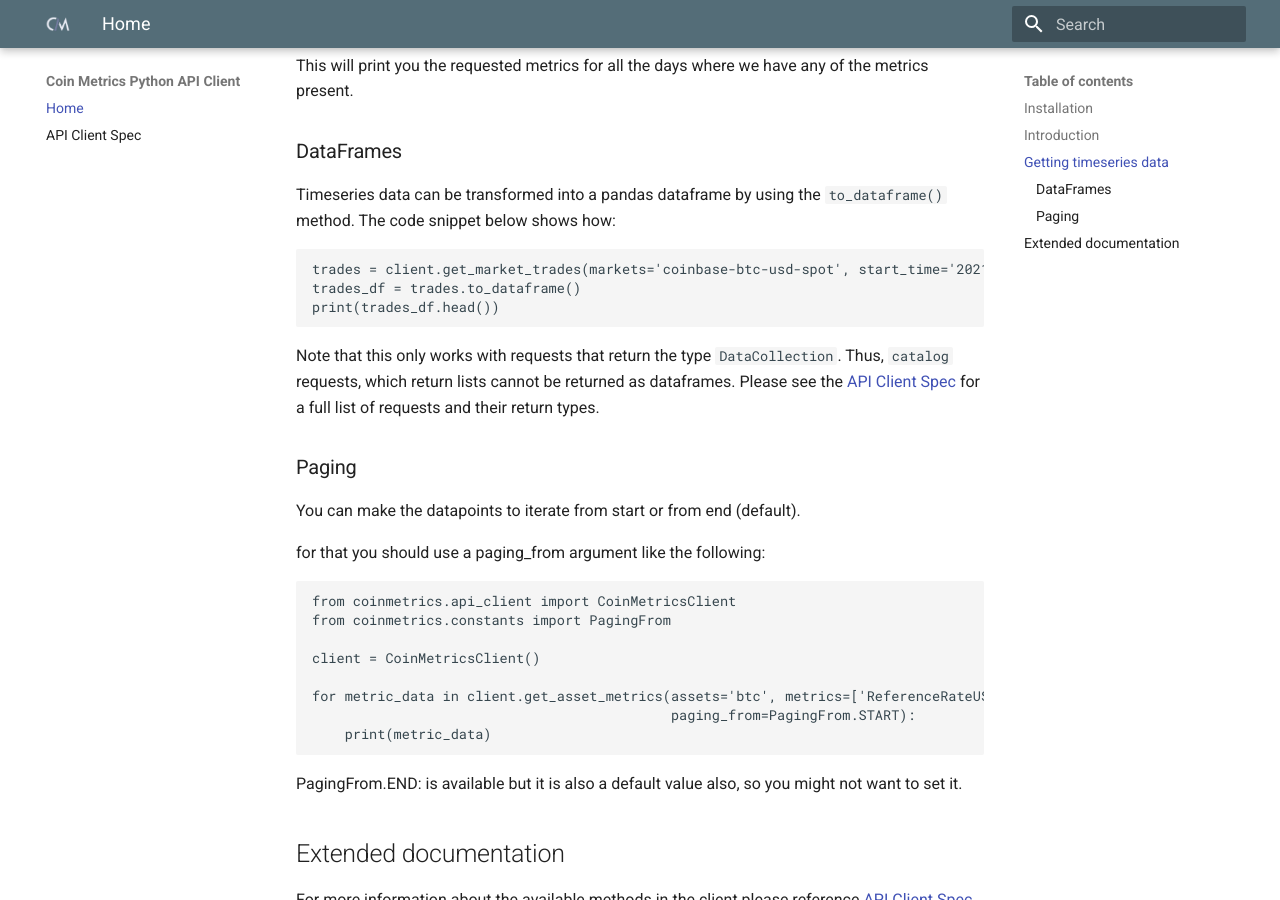
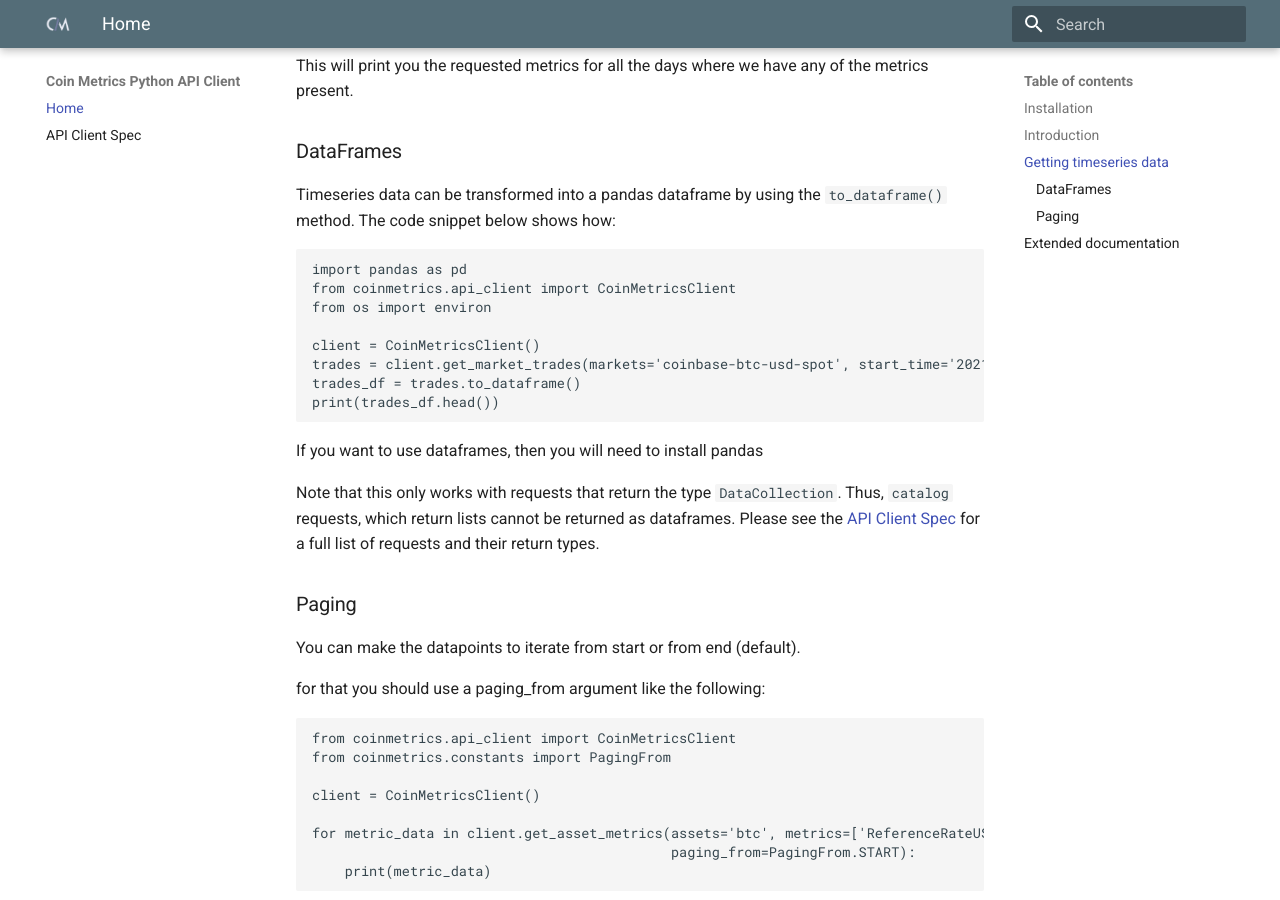
Before and after one commit to coinmetrics/api-client-python, an MkDocs documentation site: the page built from docs/docs/index.md, in a window 1280 px wide and 900 px high, scrolled down 1622 px. Built offline with MkDocs 1.6.1 and Material for MkDocs 9.7.7, drawn with Linux system fonts in a browser that asks for light colours.

Commit message:
update website

````diff
--- a/docs/docs/index.md
+++ b/docs/docs/index.md
@@ -71,12 +71,17 @@
 
 ### DataFrames
 Timeseries data can be transformed into a pandas dataframe by using the `to_dataframe()` method. The code snippet below shows how:
+```
+import pandas as pd
+from coinmetrics.api_client import CoinMetricsClient
+from os import environ
 
-```
+client = CoinMetricsClient()
 trades = client.get_market_trades(markets='coinbase-btc-usd-spot', start_time='2021-09-19T00:00:00Z', end_time='2021-09-19T00:01:00Z')
 trades_df = trades.to_dataframe()
 print(trades_df.head())
 ```
+If you want to use dataframes, then you will need to install pandas
 
 Note that this only works with requests that return the type `DataCollection`. Thus, `catalog` requests, which return lists cannot be returned as dataframes.
 Please see the [API Client Spec](https://coinmetrics.github.io/api-client-python/site/api_client.html) for a full list
````
Also changed, not shown: docs/site/index.html, docs/site/search/search_index.json, docs/site/sitemap.xml, 1 other file.
